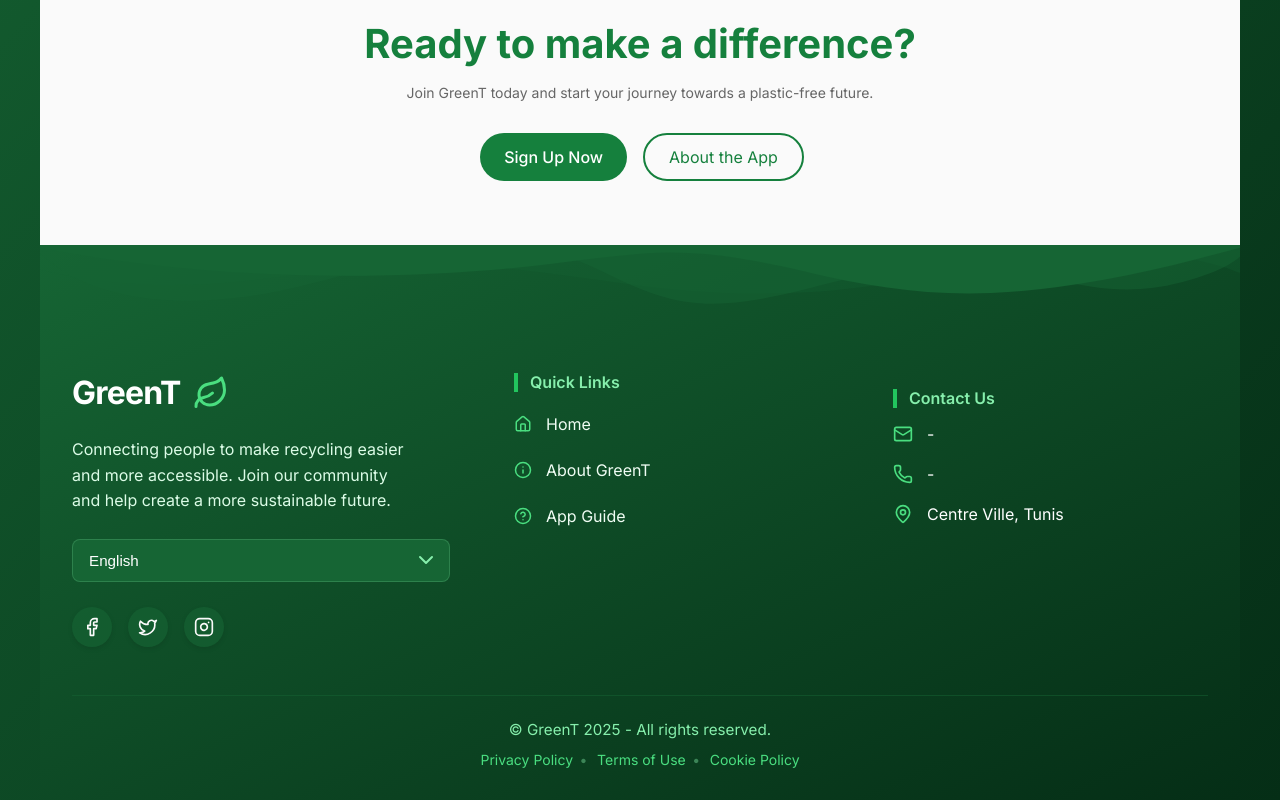
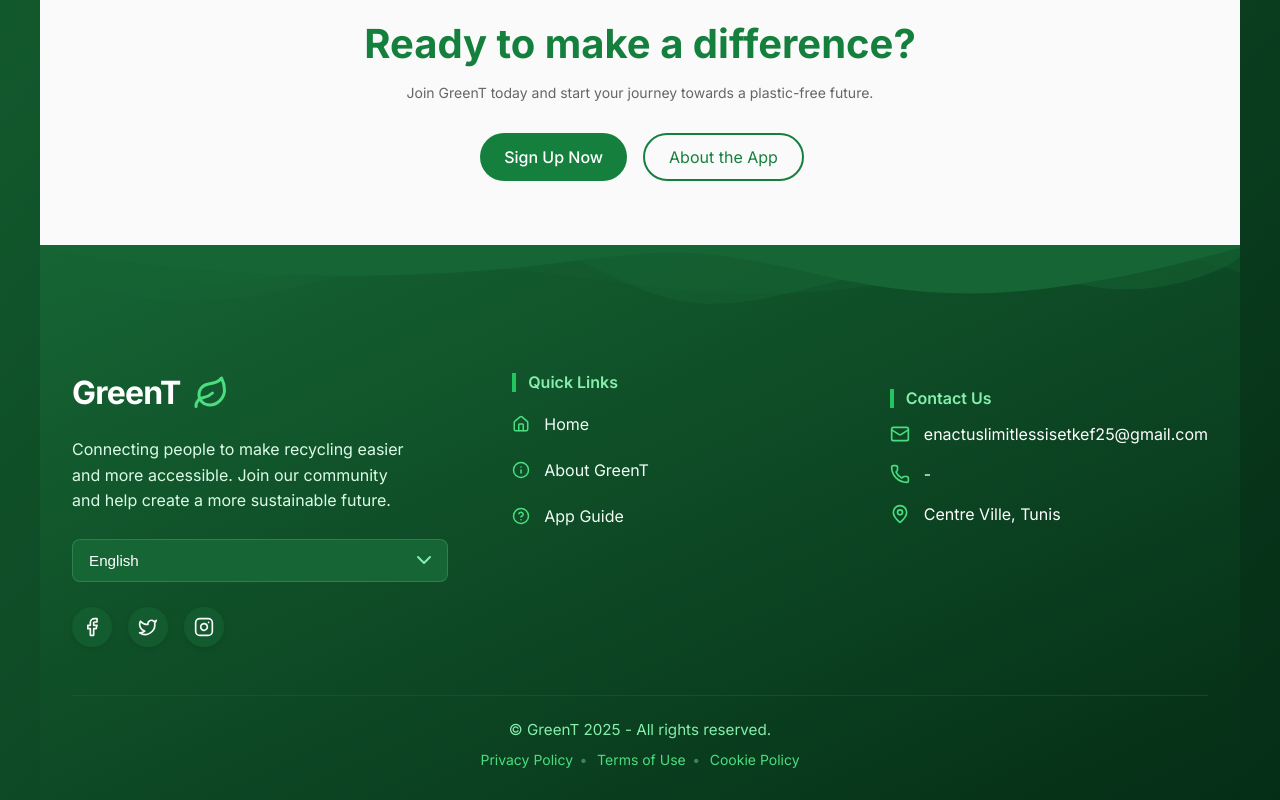
Before and after one commit to rayenrsalhi9/greenT, a React (Vite) app: page / in a window 1280 px wide. Shown: the part 638-1438 px from the top of the page. Built offline with nearby package versions, Linux system fonts and the light colour scheme; no server answers; a web font is replaced by a local one.

Commit message:
added email in footer.

```diff
--- a/src/components/Footer.jsx
+++ b/src/components/Footer.jsx
@@ -115,7 +115,7 @@ export default function Footer () {
               <div className="contact-list">
                 <div className="contact-item">
                   <Mail className="contact-icon" />
-                  <span>-</span>
+                  <span>enactuslimitlessisetkef25@gmail.com</span>
                 </div>
                 <div className="contact-item">
                   <Phone className="contact-icon" />
```
